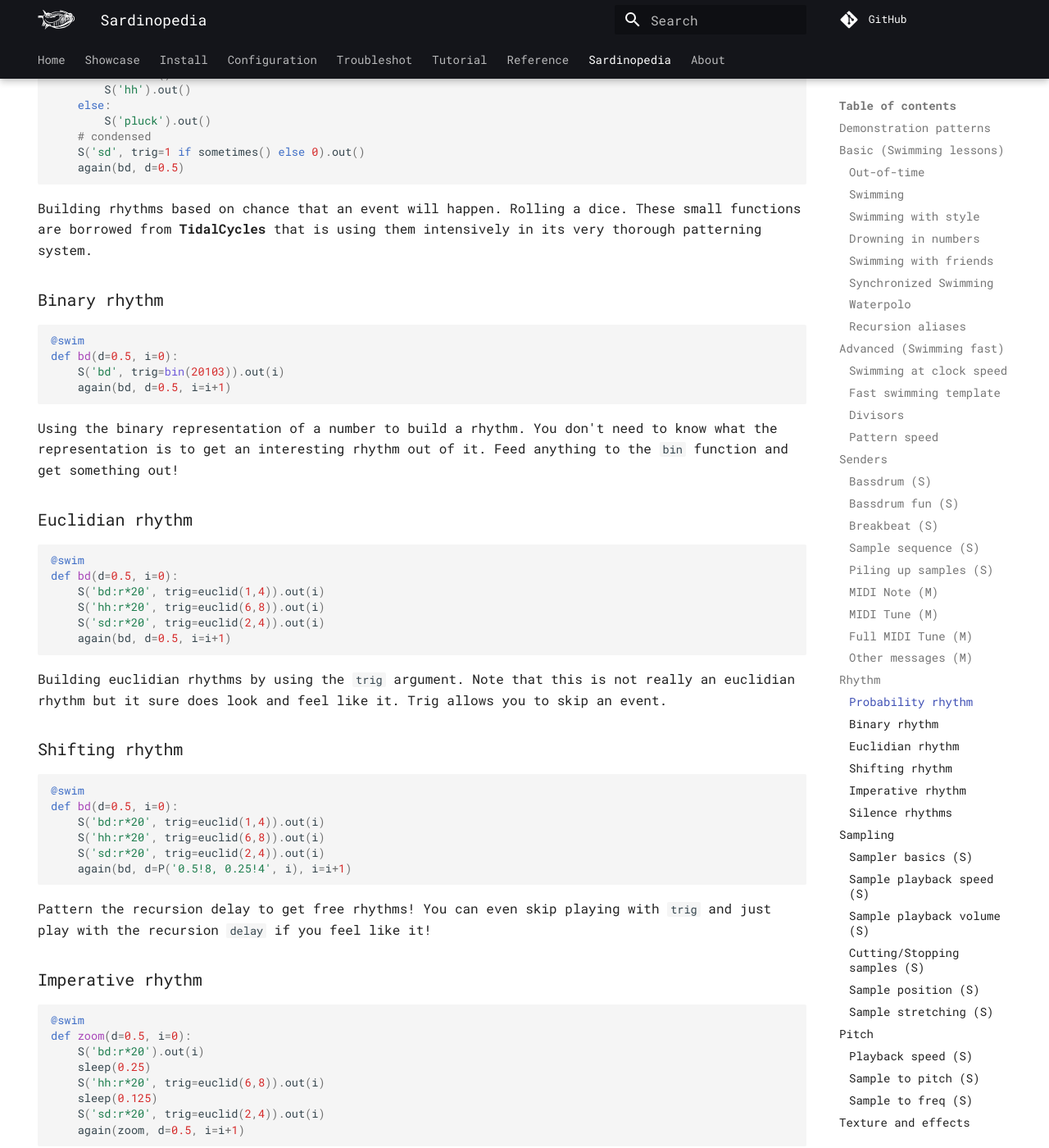
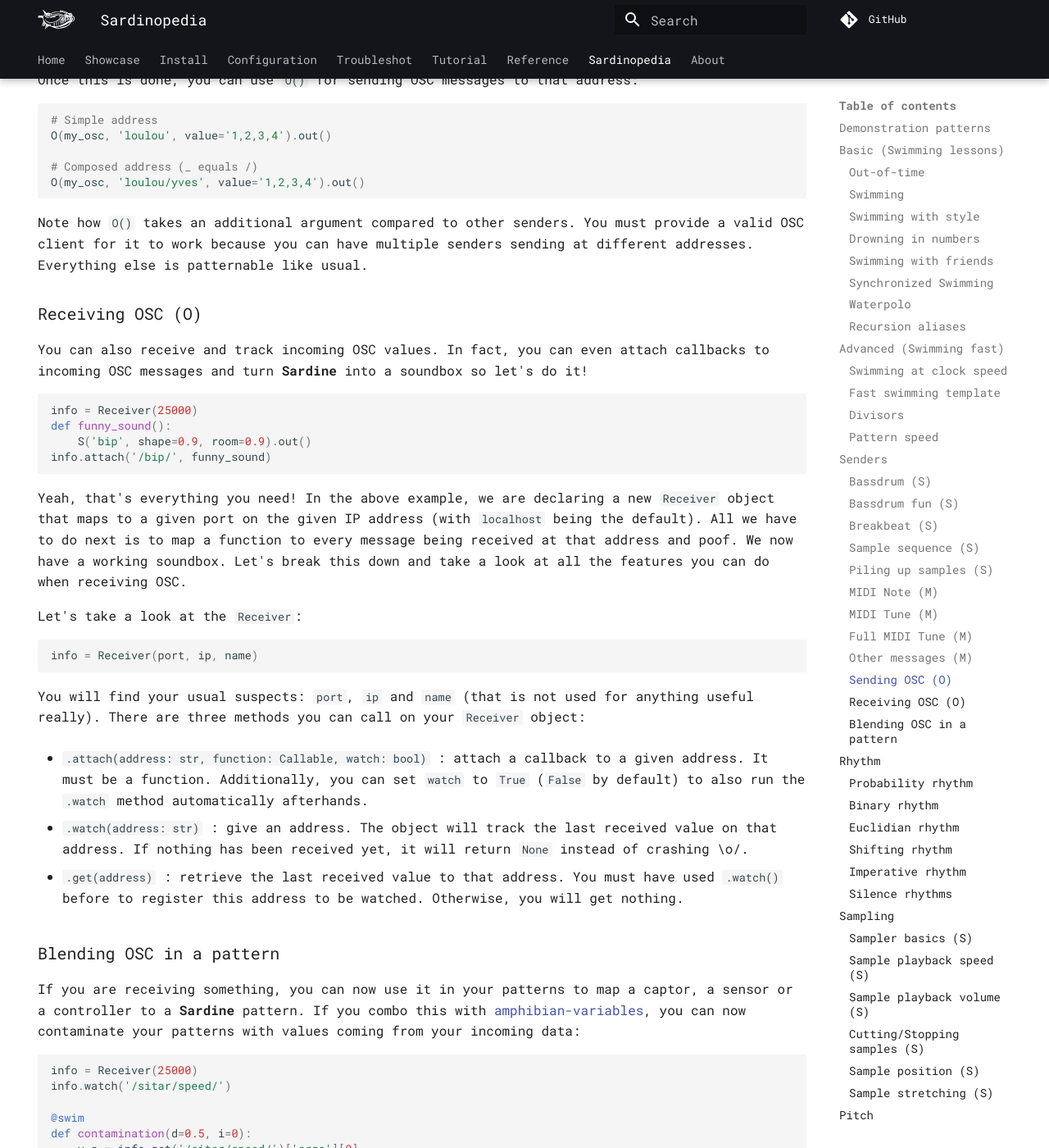
Before and after one commit to EmmaleeBonderud0325/sardine, an MkDocs documentation site: the page built from docs/sardinopedia.md, in a window 1280 px wide and 1400 px high, scrolled down 9000 px. Shown: the whole window at 82% size. Built offline with MkDocs 1.6.1 and Material for MkDocs 9.7.7, drawn with Linux system fonts in a browser that asks for light colours; comment, search, counter and statistics services are not loaded; some of the changed text lies outside the part shown.

Commit message:
Correct tutorial, include OSC in Sardinopedia && bugfix for OSC

````diff
--- a/docs/sardinopedia.md
+++ b/docs/sardinopedia.md
@@ -339,6 +339,64 @@ def midi(d=0.5, i=0):
 ```
 Switching between program `1`, `2`, `3` and `4` on your MIDI Synth. Sending a control change on channel `0`, number `20` for a value of `50`.
 
+### Sending OSC (O)
+
+```python3
+my_osc = OSC(ip="127.0.0.1", port=23000, name="Bibu", ahead_amount=0.25)
+```
+This is the command you must use if you would like to create a new OSC client. The `ahead_amount` parameter is used to determine a certain amount of time nudge between calling the OSC Sender and sending the message. It can be useful for synchronisation purposes.
+
+Once this is done, you can use `O()` for sending OSC messages to that address:
+```python
+# Simple address
+O(my_osc, 'loulou', value='1,2,3,4').out()
+
+# Composed address (_ equals /)
+O(my_osc, 'loulou/yves', value='1,2,3,4').out()
+
+```
+Note how `O()` takes an additional argument compared to other senders. You must provide a valid OSC client for it to work because you can have multiple senders sending at different addresses. Everything else is patternable like usual.
+
+### Receiving OSC (O)
+
+You can also receive and track incoming OSC values. In fact, you can even attach callbacks to incoming OSC messages and turn **Sardine** into a soundbox so let's do it!
+
+```python
+info = Receiver(25000)
+def funny_sound():
+    S('bip', shape=0.9, room=0.9).out()
+info.attach('/bip/', funny_sound)
+```
+Yeah, that's everything you need! In the above example, we are declaring a new `Receiver` object that maps to a given port on the given IP address (with `localhost` being the default). All we have to do next is to map a function to every message being received at that address and poof. We now have a working soundbox. Let's break this down and take a look at all the features you can do when receiving OSC.
+
+Let's take a look at the `Receiver`:
+```python
+info = Receiver(port, ip, name)
+```
+You will find your usual suspects: `port`, `ip` and `name` (that is not used for anything useful really). There are three methods you can call on your `Receiver` object:
+
+- `.attach(address: str, function: Callable, watch: bool)` : attach a callback to a given address. It must be a function. Additionally, you can set `watch` to `True` (`False` by default) to also run the `.watch` method automatically afterhands.
+
+- `.watch(address: str)` : give an address. The object will track the last received value on that address. If nothing has been received yet, it will return `None` instead of crashing \o/.
+
+- `.get(address)` : retrieve the last received value to that address. You must have used `.watch()` before to register this address to be watched. Otherwise, you will get nothing.
+
+### Blending OSC in a pattern
+
+If you are receiving something, you can now use it in your patterns to map a captor, a sensor or a controller to a **Sardine** pattern. If you combo this with [amphibian-variables](#amphibian-variables), you can now contaminate your patterns with values coming from your incoming data:
+
+```python
+info = Receiver(25000)
+info.watch('/sitar/speed/')
+
+@swim
+def contamination(d=0.5, i=0):
+    v.a = info.get('/sitar/speed/')['args'][0]
+    S('sitar', speed='v.a').out()
+    a(contamination, d=0.5, i=i+1)
+```
+
+This opens up the way for environmental reactive patterns that can be modified on-the-fly and that will blend code and human interaction.
 
 ## Rhythm
 
````
Also changed, not shown: docs/tutorial.md (+5 -7 lines), 1 other file.
